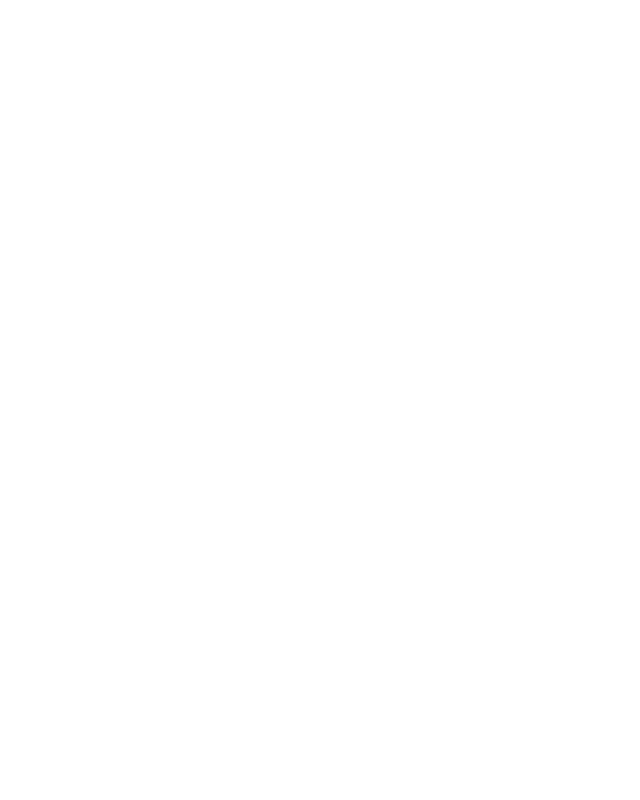
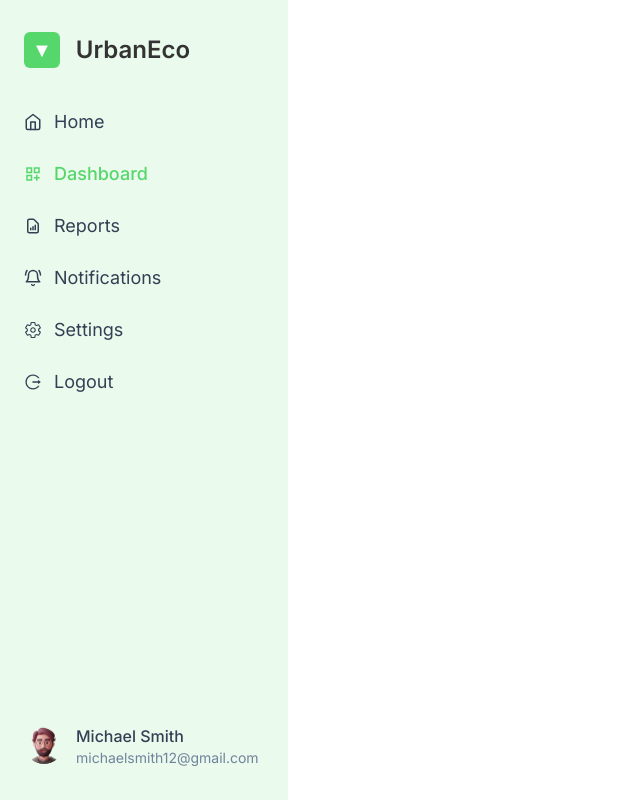
Before and after one commit to prashan-s/Smart.Waste.Management.Client, a React (Vite) app: page /dashboard in a window 1280 px wide. Shown: the whole page, without its empty margins (0-640 px from the left). Built offline with nearby package versions, Linux system fonts and the light colour scheme.

Commit message:
Add Dashboard Sidebar

```diff
--- a/package.json
+++ b/package.json
@@ -22,6 +22,7 @@
     "framer-motion": "^11.11.8",
     "react": "^18.3.1",
     "react-dom": "^18.3.1",
+    "react-icons": "^5.3.0",
     "react-redux": "^9.1.2",
     "react-router-dom": "^6.27.0",
     "react-spinners": "^0.14.1",
--- a/src/App.tsx
+++ b/src/App.tsx
@@ -5,15 +5,15 @@
 
 function App() {
   return (
-    <BrowserRouter basename="/">
+    <BrowserRouter>
       <Suspense fallback={<Spinner loading={true} />}>
         <Routes>
-          {dashboardRoutes.map((dashboardRoute) => (
-            <Route
-              key={dashboardRoute.path}
-              path={dashboardRoute.path}
-              element={dashboardRoute.element}
-            />
+          {dashboardRoutes.map((route) => (
+            <Route key={route.path} path={route.path} element={route.element}>
+              {route.children?.map((child) => (
+                <Route key={child.path} path={child.path} element={child.element} />
+              ))}
+            </Route>
           ))}
         </Routes>
       </Suspense>
--- a/src/components/dashboard/Sidebar.tsx
+++ b/src/components/dashboard/Sidebar.tsx
@@ -0,0 +1,110 @@
+import { FiHome } from "react-icons/fi";
+import { MdOutlineDashboardCustomize } from "react-icons/md";
+import { HiOutlineDocumentReport } from "react-icons/hi";
+import { LuBellRing } from "react-icons/lu";
+import { IoSettingsOutline } from "react-icons/io5";
+import { AiOutlineLogout } from "react-icons/ai";
+import maleAvatar from "@assets/images/male-avatar.png"
+import { NavLink } from 'react-router-dom';
+
+const Sidebar = () => {
+    return (
+        <div className="h-screen w-72 bg-sidebar flex flex-col justify-between py-8">
+            {/* Top Section */}
+            <div>
+                {/* Logo */}
+                <div className="px-6 mb-10">
+                    <div className="text-2xl font-semibold flex items-center space-x-2">
+                        <span className="text-xl px-2 py-1 mr-2 bg-primary rounded-md text-white">&#x25BC;</span> {/* Triangle Logo */}
+                        <span>UrbanEco</span>
+                    </div>
+                </div>
+
+                {/* Navigation Links */}
+                <nav className="px-6">
+                    <NavLink
+                        to="/"
+                        className={({ isActive }) =>
+                            isActive
+                                ? "flex items-center space-x-3 text-primary font-medium mb-6 text-lg"
+                                : "flex items-center space-x-3 text-textSecondary hover:text-primary font-normal mb-6 text-lg"
+                        }
+                    >
+                        <FiHome />
+                        <span>Home</span>
+                    </NavLink>
+                    <NavLink
+                        to="/dashboard"
+                        className={({ isActive }) =>
+                            isActive
+                                ? "flex items-center space-x-3 text-primary font-medium mb-6 text-lg"
+                                : "flex items-center space-x-3 text-textSecondary hover:text-primary font-normal mb-6 text-lg"
+                        }
+                    >
+                        <MdOutlineDashboardCustomize />
+                        <span>Dashboard</span>
+                    </NavLink>
+                    <NavLink
+                        to="/reports"
+                        className={({ isActive }) =>
+                            isActive
+                                ? "flex items-center space-x-3 text-primary font-medium mb-6 text-lg"
+                                : "flex items-center space-x-3 text-textSecondary hover:text-primary font-normal mb-6 text-lg"
+                        }
+                    >
+                        <HiOutlineDocumentReport />
+                        <span>Reports</span>
+                    </NavLink>
+                    <NavLink
+                        to="/notifications"
+                        className={({ isActive }) =>
+                            isActive
+                                ? "flex items-center space-x-3 text-primary font-medium mb-6 text-lg"
+                                : "flex items-center space-x-3 text-textSecondary hover:text-primary font-normal mb-6 text-lg"
+                        }
+                    >
+                        <LuBellRing />
+                        <span>Notifications</span>
+                    </NavLink>
+                    <NavLink
+                        to="/settings"
+                        className={({ isActive }) =>
+                            isActive
+                                ? "flex items-center space-x-3 text-primary font-medium mb-6 text-lg"
+                                : "flex items-center space-x-3 text-textSecondary hover:text-primary font-normal mb-6 text-lg"
+                        }
+                    >
+                        <IoSettingsOutline />
+                        <span>Settings</span>
+                    </NavLink>
+                    <NavLink
+                        to="/logout"
+                        className={({ isActive }) =>
+                            isActive
+                                ? "flex items-center space-x-3 text-primary font-medium mb-6 text-lg"
+                                : "flex items-center space-x-3 text-textSecondary hover:text-primary font-normal mb-6 text-lg"
+                        }
+                    >
+                        <AiOutlineLogout />
+                        <span>Logout</span>
+                    </NavLink>
+                </nav>
+            </div>
+
+            {/* Bottom Section - Profile */}
+            <div className="px-6 flex items-start space-x-3">
+                <img
+                    className="w-10 h-10 rounded-full"
+                    src={maleAvatar}
+                    alt="User profile"
+                />
+                <div>
+                    <p className="text-textSecondary font-medium">Michael Smith</p>
+                    <p className="text-textGray text-sm">michaelsmith12@gmail.com</p>
+                </div>
+            </div>
+        </div>
+    );
+};
+
+export default Sidebar;
--- /dev/null
+++ b/src/components/layouts/DashboardLayout.tsx
@@ -0,0 +1,18 @@
+import Sidebar from '@components/dashboard/Sidebar';
+import { Outlet } from 'react-router-dom';
+
+const DashboardLayout = () => {
+    return (
+        <div className="flex">
+            {/* Sidebar */}
+            <Sidebar />
+
+            {/* Content */}
+            <div className="flex-grow p-6">
+                <Outlet /> {/* This will render the matching child route */}
+            </div>
+        </div>
+    );
+};
+
+export default DashboardLayout;
--- a/tailwind.config.js
+++ b/tailwind.config.js
@@ -6,7 +6,17 @@
     "./src/**/*.{js,ts,jsx,tsx}",
   ],
   theme: {
-    extend: {},
+    extend: {
+      colors: {
+        primary: "#56D76B",
+        secondary: "#005fcc",
+        background: "#F5F9F7",
+        sidebar: "#56D76B1f", // Sidebar background color
+        textPrimary: "#56D76B", // Text color
+        textSecondary: "#324054", // Secondary text color
+        textGray: "#71839B"
+      },
+    },
   },
   plugins: [],
 }
```
Also changed, not shown: src/routes/routes.tsx (+14 -19 lines), src/assets/images/male-avatar.png (added), 1 other file (tests, documents, lock files or other folders).
